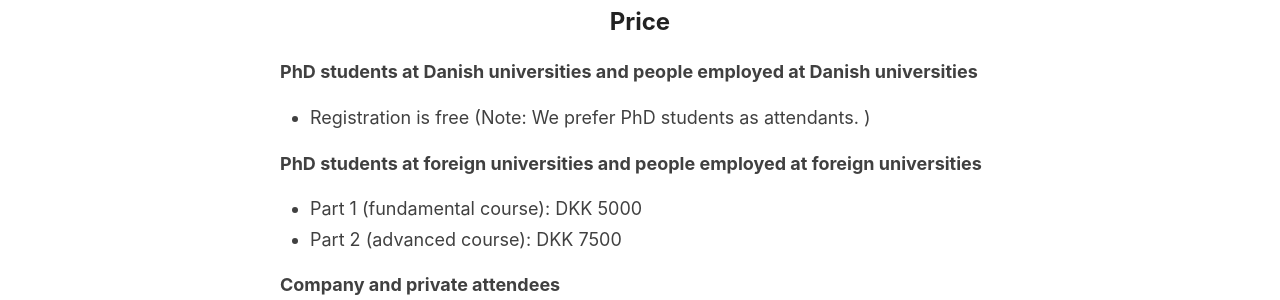
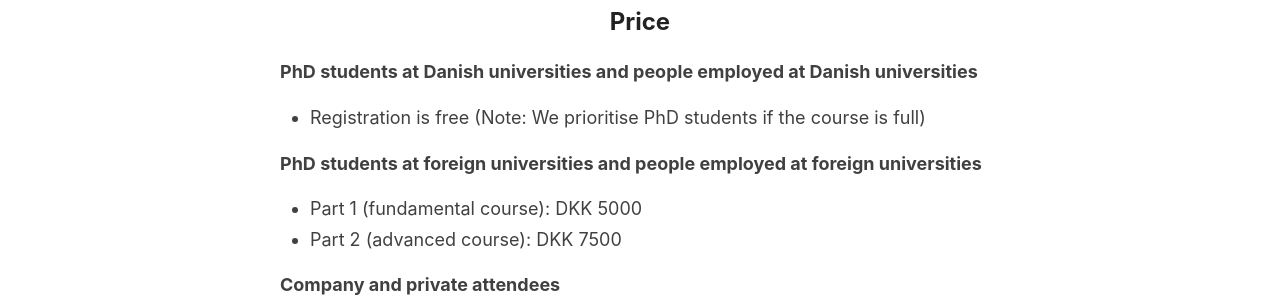
Before and after one commit to OpenSourceCFDCourse/opensourcecfdcourse.github.io, a Jekyll site: the page built from _pages/registration.md, in a window 1280 px wide. Shown: the part 606-906 px from the top of the page. Built offline with Jekyll 4.4.1, drawn with Linux system fonts in a browser that asks for light colours.

Commit message:
Update registration.md

```diff
--- a/_pages/registration.md
+++ b/_pages/registration.md
@@ -15,7 +15,7 @@ We expect you to have basic knowledge of how to navigate using the terminal befo
 ## Price
 
 **PhD students at Danish universities and people employed at Danish universities**
-- Registration is free (Note: We prefer PhD students as attendants. )
+- Registration is free (Note: We prioritise PhD students if the course is full)
 
 **PhD students at foreign universities and people employed at foreign universities**
 - Part 1 (fundamental course): DKK 5000
```
